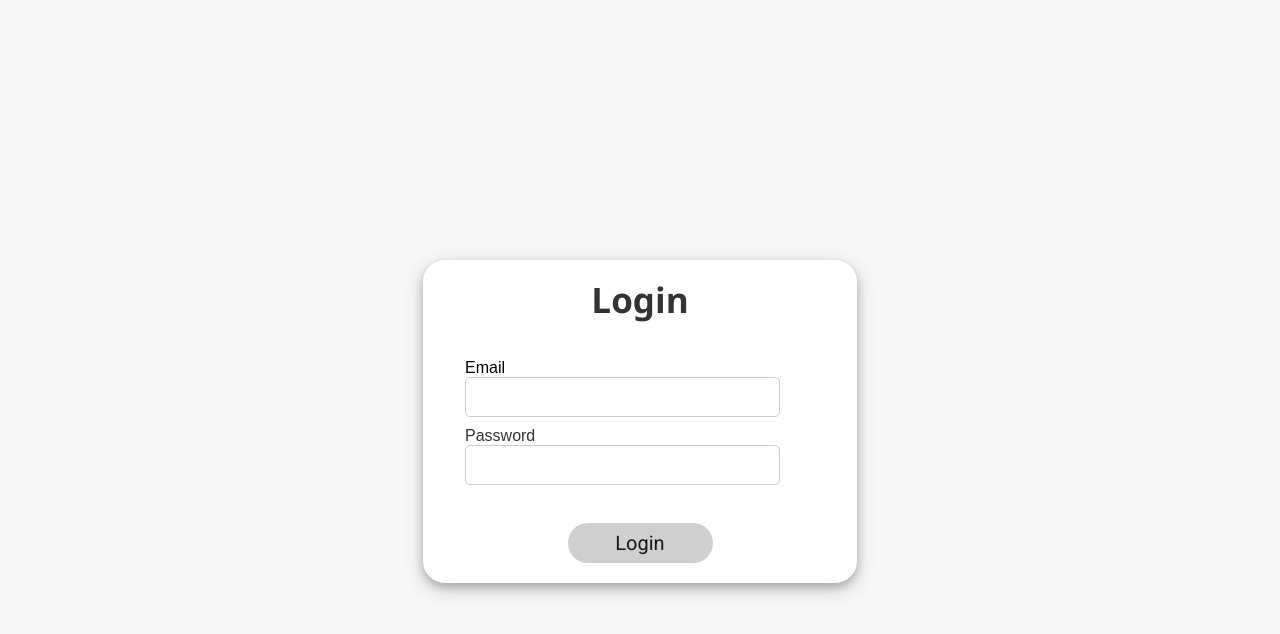
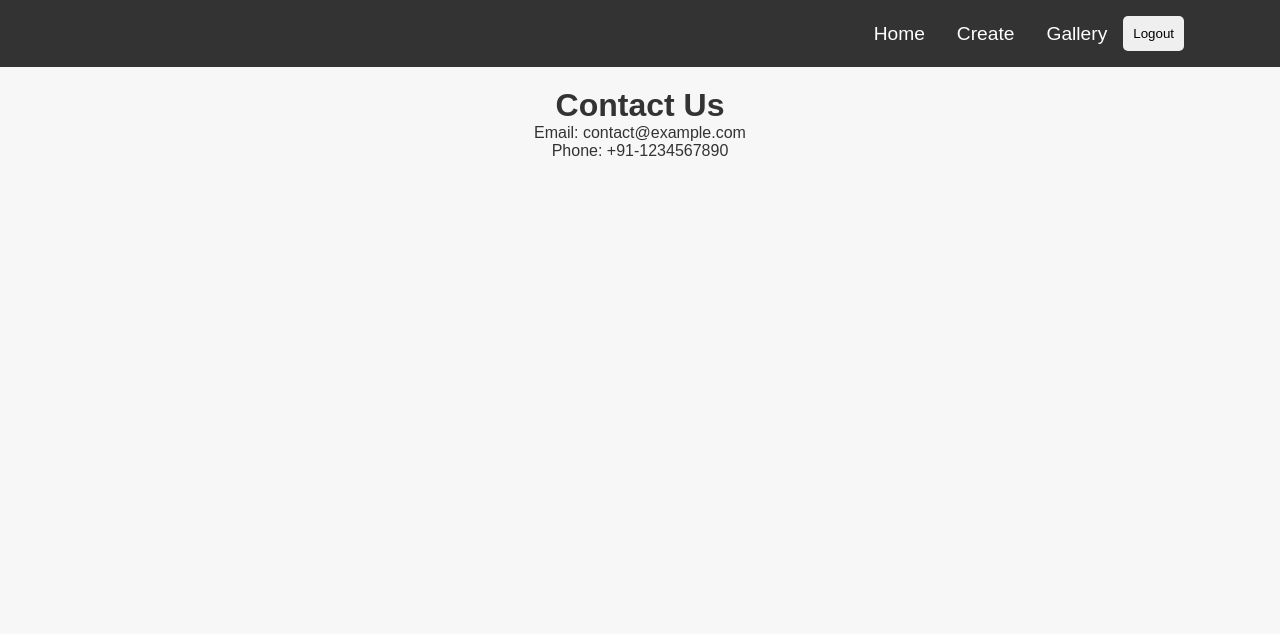
Before and after one commit to codecuriousai/react-project, a React (Create React App) app: page /home/contact in a window 1280 px wide. Before the commit this address led to /login. Shown: the top 634 px of the page. Built offline with nearby package versions, Linux system fonts and the light colour scheme.

Commit message:
add static Contact page with contact details and routing

```diff
--- a/src/App.tsx
+++ b/src/App.tsx
@@ -9,6 +9,7 @@ import Home from './Pages/Home/Home';
 import ViewProduct from './Pages/Products/ViewProduct/ViewProduct';
 import { UserContext, UserDetailsContext } from './context/UserDetailsContext';
 import { UserDetails } from './types/User';
+import Contact from './Pages/Contact/Contact';
 
 interface ProtectedRouteProps {
   children: ReactNode;
@@ -53,6 +54,10 @@ function App() {
           element: <Products />
         },
         {
+          path: 'contact',
+          element: <Contact />
+        },
+        {
           path: 'createproduct',
           element: <CreateProduct />
         },
--- /dev/null
+++ b/src/Pages/Contact/Contact.tsx
@@ -0,0 +1,13 @@
+import React from 'react';
+
+const Contact = () => {
+  return (
+    <div style={{ padding: '20px' }}>
+      <h1>Contact Us</h1>
+      <p>Email: contact@example.com</p>
+      <p>Phone: +91-1234567890</p>
+    </div>
+  );
+};
+
+export default Contact;
```
